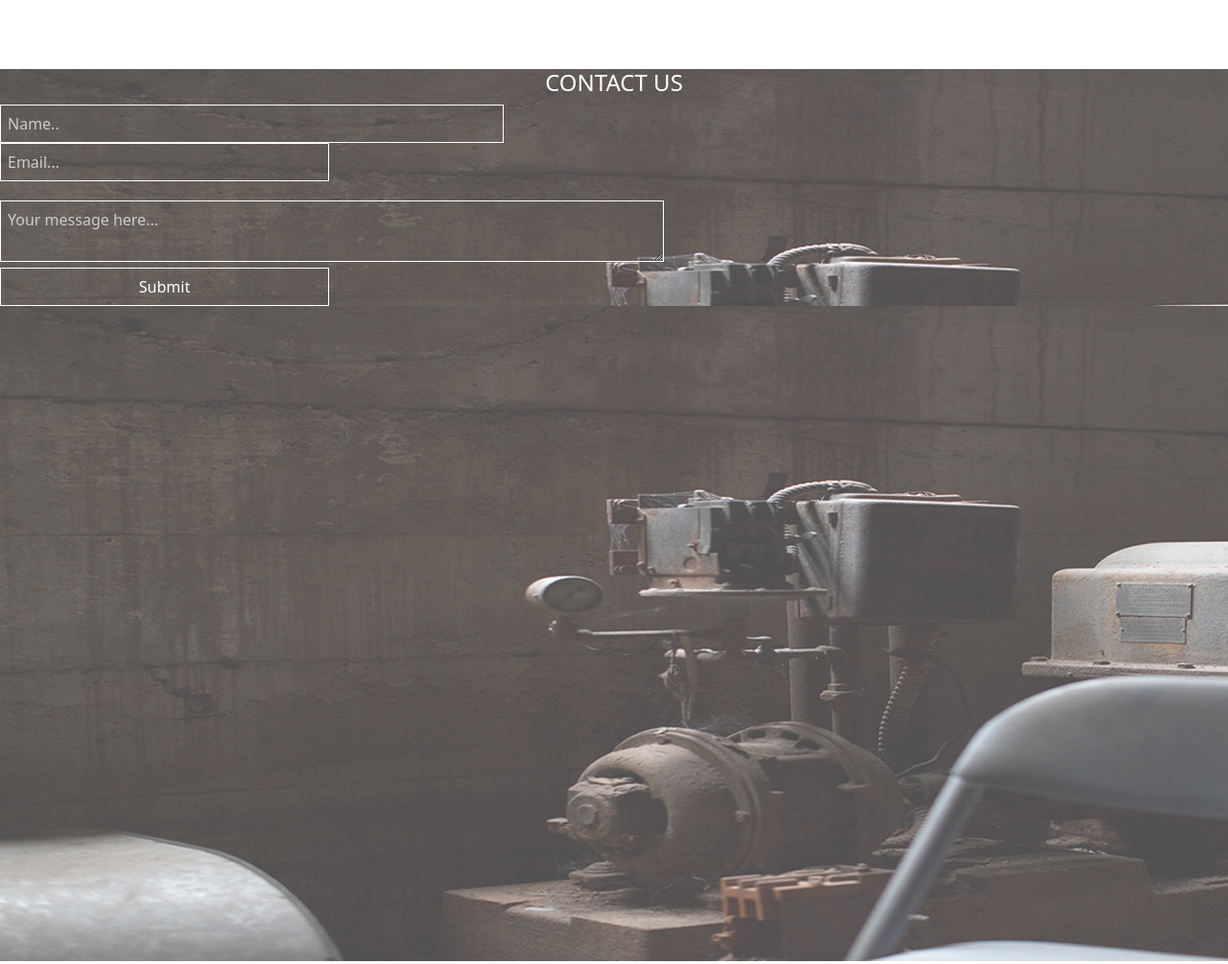
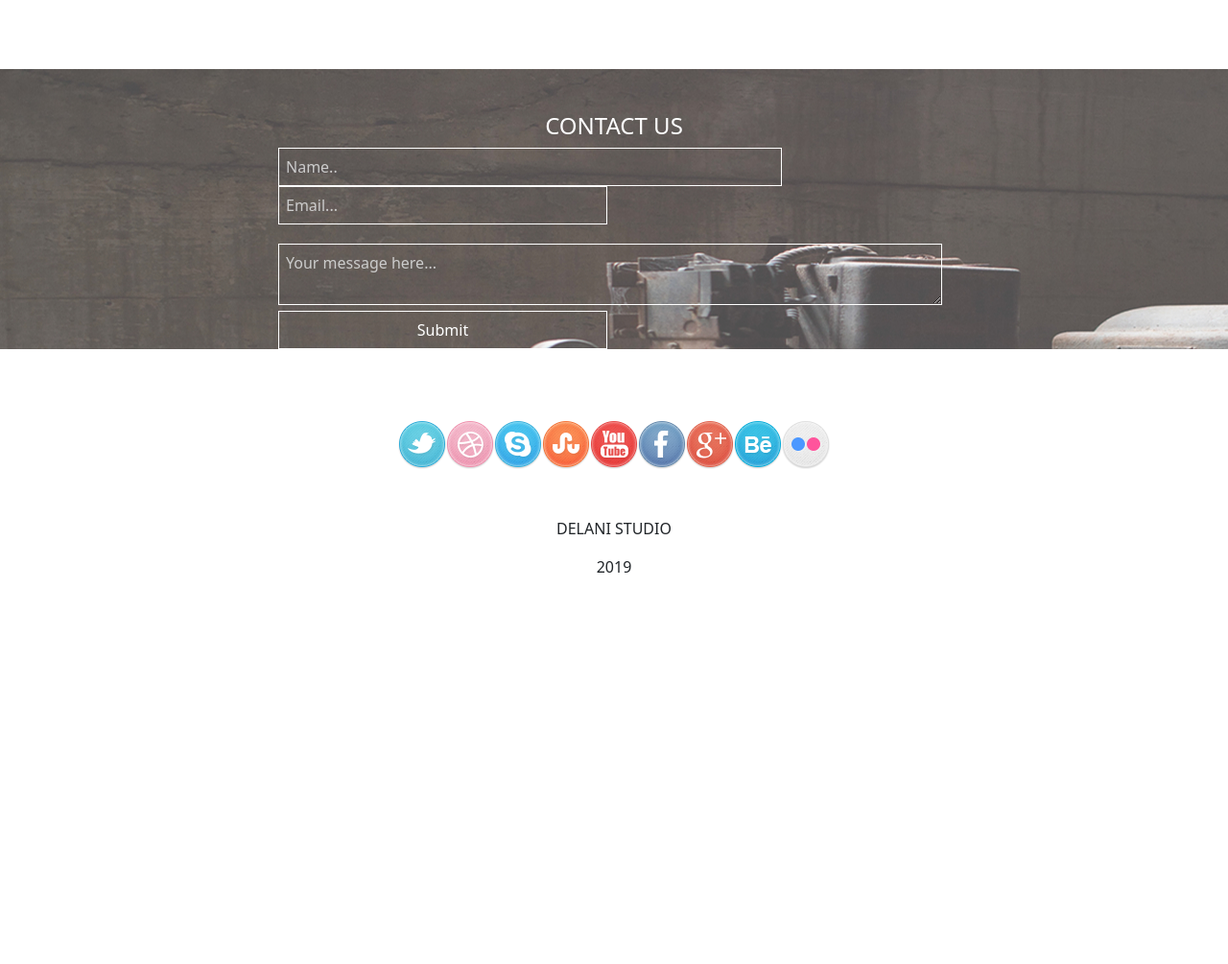
Before and after one commit to JOSEPHONYANGO/DELANI-STUDIO, a plain HTML site: page index.html in a window 1280 px wide. Shown: the part 2868-3873 px from the top of the page at 96% size. After the commit the page ends 3487 px from the top, so only its background shows below. Drawn offline with nearby package versions, Linux system fonts and the light colour scheme.

Commit message:
added forms

```diff
--- a/css/style.css
+++ b/css/style.css
@@ -127,12 +127,14 @@ h3{
     form{
         width: 700px;
         max-width: 90%;
+
       }
       ::placeholder{
         color: rgb(204, 204, 204);
       }
       form input{
         width:49%;
+
       }
       form input, form textarea{
         background: transparent;
--- a/index.html
+++ b/index.html
@@ -128,40 +128,22 @@
 <!-- PART 5 -->
 <section>
 <div class="part5">
+  <div class="container-fluid" id="contact">
+    <div class="row">
+      <div class="col-md-12">
   <h4>CONTACT US</h4>
-  <!-- <div class="row g-2">
-    <div class="col-md">
-      <div class="form-floating">
-        <input type="email" class="form-control" id="floatingInputGrid" maxlength="25">
-        <label for="floatingInputGrid">Name...</label>
-
-      </div>
-    </div>
-    <div class="col-md">
-      <div class="form-floating">
-        <input type="email" class="form-control" id="floatingInputGrid" maxlength="25">
-        <label for="floatingInputGrid">Email...</label>
-
-      </div>
-    </div>
-  </div>
-</div> -->
-<!-- <div class="form-floating">
-  <textarea class="form-control" placeholder="Leave a comment here" id="floatingTextarea"></textarea>
-  <label for="floatingTextarea">Your message here....</label>
-
-</div> -->
-
-<form  action="https://gmail.us17.list-manage.com/subscribe/post?u=326788df1d7af620130b6cfb9&amp;id=d37f92bce2" method="post" id="mc-embedded-subscribe-form" name="mc-embedded-subscribe-form" class="validate" target="_blank" novalidate>
+  <div id="contact" class="container-fluid d-flex flex-wrap align-content-center justify-content-around">
+ <form  action="https://gmail.us17.list-manage.com/subscribe/post?u=326788df1d7af620130b6cfb9&amp;id=d37f92bce2" method="post" id="mc-embedded-subscribe-form" name="mc-embedded-subscribe-form" class="validate" target="_blank" novalidate>
   <input name="NAME" class="" id="mce-NAME" type="text" placeholder="Name..">
   <input name="EMAIL" class="required email" id="mce-EMAIL" type="email" placeholder="Email...">
   <textarea name="MESSAGE" class="" id="mce-MESSAGE" placeholder="Your message here..."></textarea>
   <input type="submit">
 </form>
-<img src="./images/images2/c_image.jpg" alt="">
-<form>
+<!-- <img src="./images/images2/c_image.jpg" alt=""> -->
 
-</form>
+</div>
+</div>
+</div>
 </div>
 </section>
 <div class="social-icons">
```
